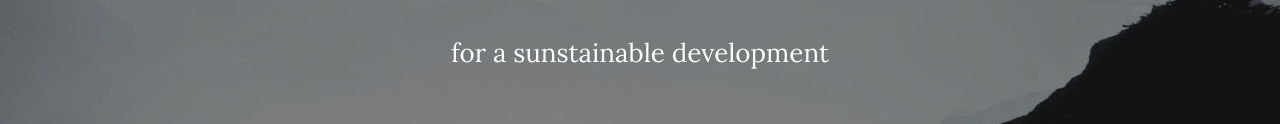
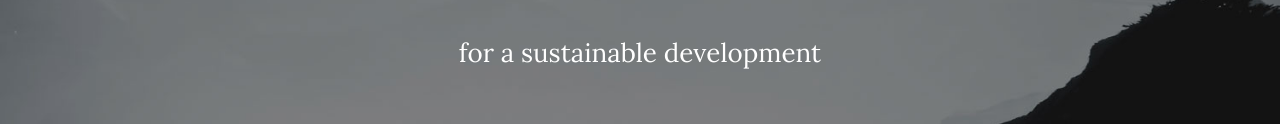
Before and after one commit to primecv/prime.cv, a plain HTML site: page index.html in a window 1280 px wide. Shown: the part 321-445 px from the top of the page. Drawn offline with Linux system fonts and the light colour scheme.

Commit message:
Sustainable corrected

```diff
--- a/index.html
+++ b/index.html
@@ -64,7 +64,7 @@
                 <div class="row">
                     <div class="col-md-8 col-md-offset-2">
                       <h2>Global Solutions, Local Competences</h2>
-                      <p class="intro-text">for a sunstainable development</p>
+                      <p class="intro-text">for a sustainable development</p>
                         <a href="#contact" class="btn btn-circle page-scroll">
                             <i class="fa fa-angle-double-down animated"></i>
                         </a>
```
